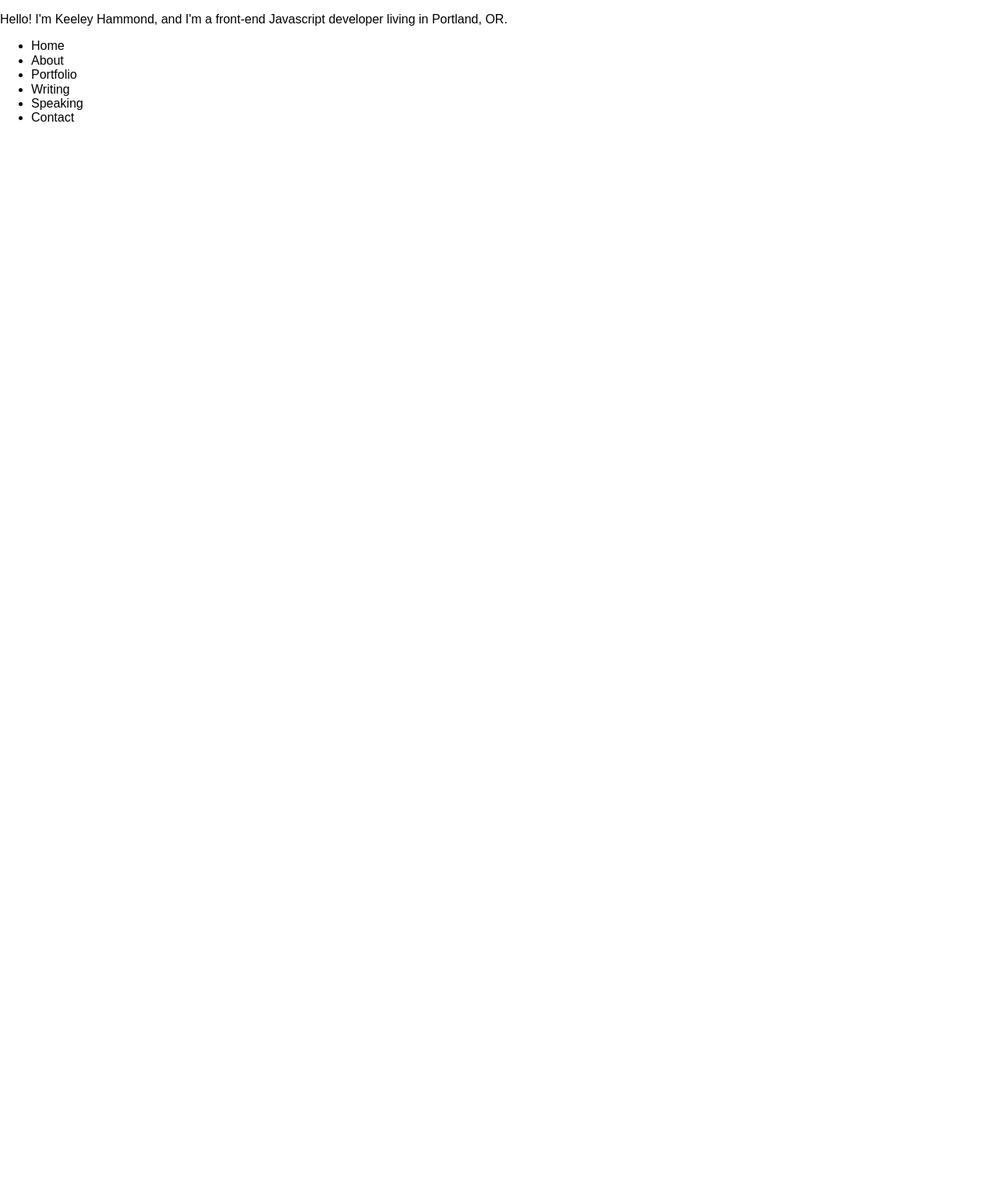
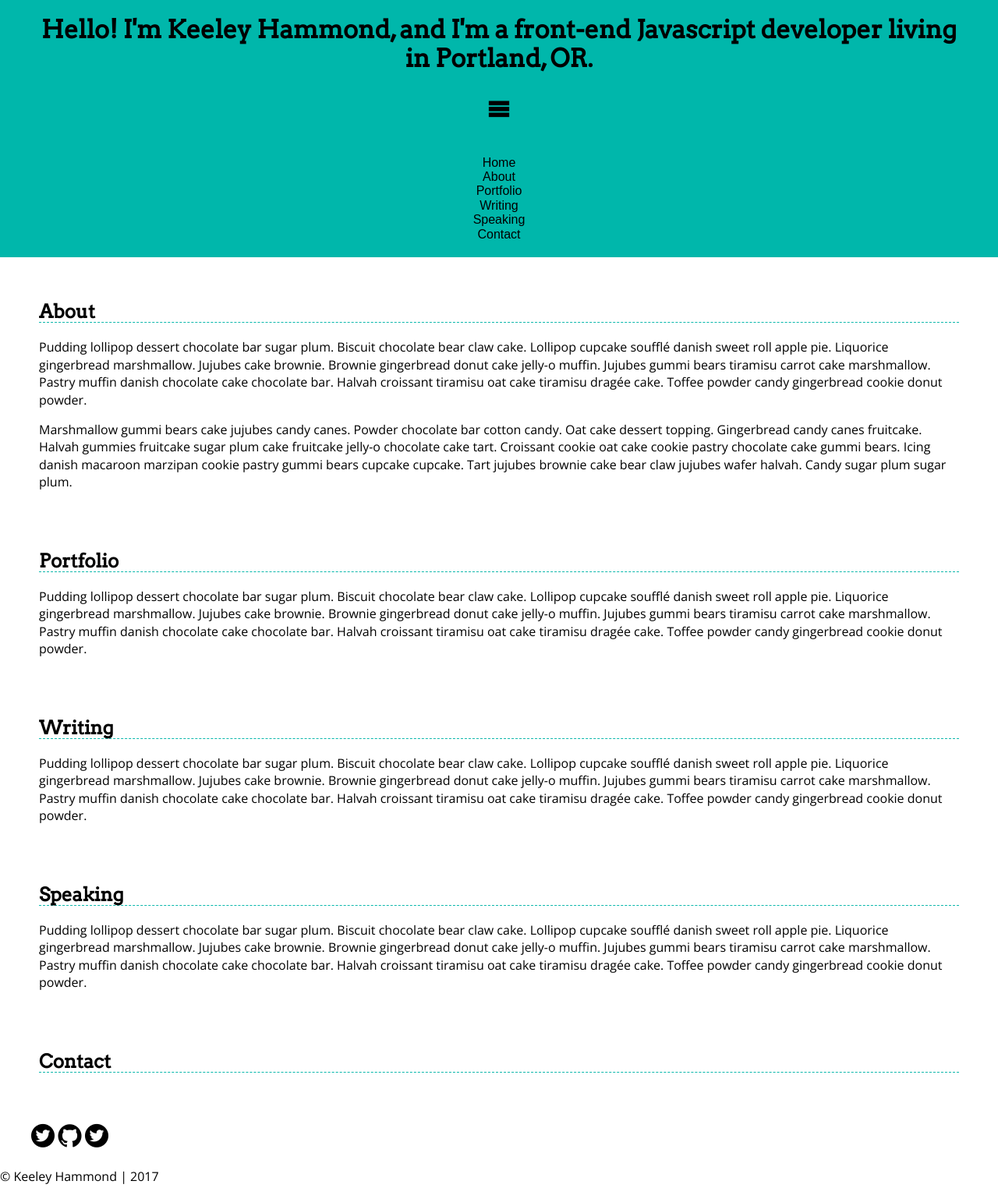
Before and after one commit to VerteDinde/portfolio, a plain HTML site: page index.html in a window 1280 px wide. Shown: the whole page at 78% size. Before the commit the page ends 800 px from the top, so only its background shows below. Drawn offline with nearby package versions, Linux system fonts and the light colour scheme.

Commit message:
Preliminary styling and content, nav not completed

```diff
--- a/css/main.css
+++ b/css/main.css
@@ -1,6 +1,35 @@
+/*-------------
+Fonts
+--------------*/
+
+@import url('https://fonts.googleapis.com/css?family=Fjalla+One|Open+Sans|Rubik');
+@import url('https://fonts.googleapis.com/css?family=Arvo:400');
+
 /*-------------
 Body
 --------------*/
+body {
+  width: 100%;
+  margin: 0px auto;
+}
+
+h1 {
+  font-family: 'Arvo';
+}
+
+h2 {
+  font-family: 'Arvo';
+  border-bottom: 1px dashed #00B7AB;
+}
+
+p {
+  font-family: 'Open Sans';
+  line-height: 140%;
+}
+
+.article-body {
+  padding: 20px 50px;
+}
 
 .article-body img {
   max-width: 100%;
@@ -9,22 +38,61 @@ Body
 /*-------------
 Header
 --------------*/
-
 .site-header {
-  background: #FFEAAA;
+  width: 100%;
+  background: #00B7AB;
 }
 
 .icon-menu {
-    font-size: 50px;
+  text-align: center;
+  padding: 10px;
+  font-size: 30px;
+}
+
+.site-header h1 {
+  text-align: center;
+  margin: 0px auto;
+  padding: 20px 50px;
+}
+
+.site-header p {
+  text-align: center;
+  margin: 0px auto;
 }
 
 /*-------------
 Navigation
 --------------*/
 
+.site-header ul {
+  display: none;
+  padding: 20px;
+  list-style: none;
+  text-align: center;
+}
+
+.main-nav:hover ul {
+  display: block;
+}
+
 /*-------------
 Footer
 --------------*/
+
+.site-footer {
+  margin: 0px auto;
+}
+
+.social-list ul {
+  margin: 0px auto;
+}
+
+.social-list li {
+  margin: 10px auto;
+  text-decoration: none;
+  display: inline-block;
+  font-size: 30px;
+}
 
 /*-------------
 Link Styles
--- a/index.html
+++ b/index.html
@@ -2,16 +2,18 @@
 <html lang="en">
 <head>
     <meta charset="UTF-8">
+    <title>Keeley's Portfolio</title>
     <meta name="viewport" content="width=device-width, initial-scale=1">
+    <link rel="stylesheet" href="css/icons.css">
     <link rel="stylesheet" href="css/normalize.css">
     <link rel="stylesheet" href="css/main.css">
-    <title>Keeley's Portfolio</title>
+    <!--temporary favicon-->
     <link rel="icon" type="image/x-icon" href="https://i.imgur.com/7v5ASc8.png">
 </head>
 <body>
-    <header>
+    <header class="site-header clearfix">
         <nav class="main-nav">
-            <p>Hello! I'm Keeley Hammond, and I'm a front-end Javascript developer living in Portland, OR.</p>
+            <h1>Hello! I'm Keeley Hammond, and I'm a front-end Javascript developer living in Portland, OR.</h1>
             <div class="icon-menu"></div>
             <ul>
                 <li>Home</li>
@@ -23,7 +25,56 @@
             </ul>
         </nav>
     </header>
-    <main></main>
-    <footer></footer>
+    <main>
+        <section class="article-body">
+        <h2>About</h2>
+        <p>Pudding lollipop dessert chocolate bar sugar plum. Biscuit chocolate bear claw cake.
+            Lollipop cupcake soufflé danish sweet roll apple pie. Liquorice gingerbread marshmallow.
+            Jujubes cake brownie. Brownie gingerbread donut cake jelly-o muffin. Jujubes gummi bears tiramisu
+            carrot cake marshmallow. Pastry muffin danish chocolate cake chocolate bar. Halvah
+            croissant tiramisu oat cake tiramisu dragée cake. Toffee powder candy gingerbread cookie donut powder.</p>
+        <p>Marshmallow gummi bears cake jujubes candy canes. Powder chocolate bar cotton candy. Oat cake dessert
+            topping. Gingerbread candy canes fruitcake. Halvah gummies fruitcake sugar plum cake fruitcake jelly-o
+            chocolate cake tart. Croissant cookie oat cake cookie pastry chocolate cake gummi bears. Icing danish
+            macaroon marzipan cookie pastry gummi bears cupcake cupcake. Tart jujubes brownie cake bear claw jujubes
+            wafer halvah. Candy sugar plum sugar plum.</p>
+        </section>
+        <section class="article-body">
+        <h2>Portfolio</h2>
+        <p>Pudding lollipop dessert chocolate bar sugar plum. Biscuit chocolate bear claw cake.
+            Lollipop cupcake soufflé danish sweet roll apple pie. Liquorice gingerbread marshmallow.
+            Jujubes cake brownie. Brownie gingerbread donut cake jelly-o muffin. Jujubes gummi bears tiramisu
+            carrot cake marshmallow. Pastry muffin danish chocolate cake chocolate bar. Halvah
+            croissant tiramisu oat cake tiramisu dragée cake. Toffee powder candy gingerbread cookie donut powder.</p>
+        </section>
+        <section class="article-body">
+        <h2>Writing</h2>
+        <p>Pudding lollipop dessert chocolate bar sugar plum. Biscuit chocolate bear claw cake.
+            Lollipop cupcake soufflé danish sweet roll apple pie. Liquorice gingerbread marshmallow.
+            Jujubes cake brownie. Brownie gingerbread donut cake jelly-o muffin. Jujubes gummi bears tiramisu
+            carrot cake marshmallow. Pastry muffin danish chocolate cake chocolate bar. Halvah
+            croissant tiramisu oat cake tiramisu dragée cake. Toffee powder candy gingerbread cookie donut powder.</p>
+        </section>
+        <section class="article-body">
+        <h2>Speaking</h2>
+        <p>Pudding lollipop dessert chocolate bar sugar plum. Biscuit chocolate bear claw cake.
+            Lollipop cupcake soufflé danish sweet roll apple pie. Liquorice gingerbread marshmallow.
+            Jujubes cake brownie. Brownie gingerbread donut cake jelly-o muffin. Jujubes gummi bears tiramisu
+            carrot cake marshmallow. Pastry muffin danish chocolate cake chocolate bar. Halvah
+            croissant tiramisu oat cake tiramisu dragée cake. Toffee powder candy gingerbread cookie donut powder.</p>
+        </section>
+        <section class="article-body">
+        <h2>Contact</h2>
+        <p></p>
+        </section>
+    </main>
+    <footer class="site-footer">
+        <ul class="social-list">
+            <li class="icon-twitter3"></li>
+            <li class="icon-github"></li>
+            <li class="icon-twitter3"></li>
+        </ul>
+        <p>&copy; Keeley Hammond  |  2017</p>
+    </footer>
 </body>
 </html>
```
Also changed, not shown: css/fonts/icomoon.ttf (added), css/fonts/icomoon.woff (added), 2 other files.
